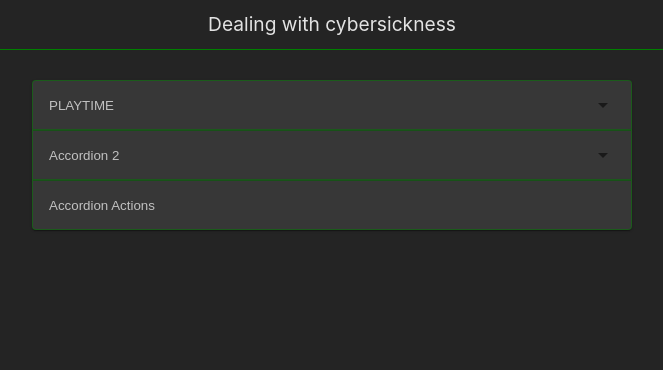
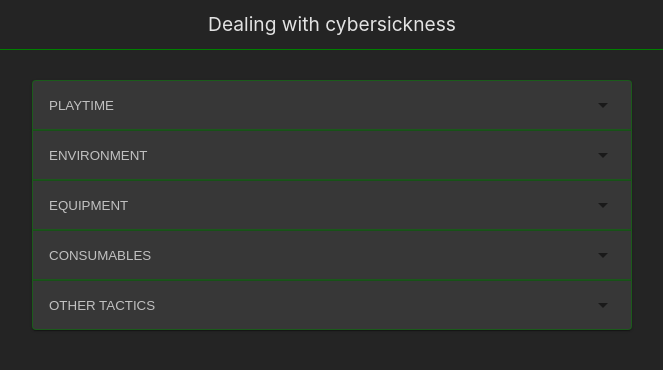
Before and after one commit to kokakarova/cybersickness-no, a React (Vite) app: page / in a window 1280 px wide. Shown: the top 370 px of the page, without its empty margins (308-971 px from the left). Built offline with nearby package versions, Linux system fonts and the light colour scheme.

Commit message:
reformat accordion components

```diff
--- a/src/accordion/single-accordion-element.tsx
+++ b/src/accordion/single-accordion-element.tsx
@@ -2,14 +2,14 @@ import Accordion from "@mui/material/Accordion";
 import AccordionSummary from "@mui/material/AccordionSummary";
 import AccordionDetails from "@mui/material/AccordionDetails";
 import ArrowDropDownIcon from "@mui/icons-material/ArrowDropDown";
+import { ContentType } from "../types";
 
 type Props = {
-    header: string,
-    subHeader: string,
-    content: string
+  header: string;
+  content: ContentType[];
 };
 
-const SingleAccordionElement = ({header, subHeader, content}: Props) => {
+const SingleAccordionElement = ({ header, content }: Props) => {
   return (
     <Accordion>
       <AccordionSummary
@@ -19,12 +19,12 @@ const SingleAccordionElement = ({header, subHeader, content}: Props) => {
       >
         {header}
       </AccordionSummary>
-      <AccordionDetails>
-        <h3>{subHeader}</h3>
-        <div>
-          {content}
-        </div>
-      </AccordionDetails>
+      {content.map((c) => (
+        <AccordionDetails>
+          <h3>{c.subHeader}</h3>
+          <div>{c.text}</div>
+        </AccordionDetails>
+      ))}
     </Accordion>
   );
 };
--- a/src/accordion/the-accordion.tsx
+++ b/src/accordion/the-accordion.tsx
@@ -1,46 +1,14 @@
-import Accordion from "@mui/material/Accordion";
-
-import AccordionSummary from "@mui/material/AccordionSummary";
-import AccordionDetails from "@mui/material/AccordionDetails";
-import ArrowDropDownIcon from "@mui/icons-material/ArrowDropDown";
 import SingleAccordionElement from "./single-accordion-element";
-
+import { accordionContent } from "../constants";
 
 const TheAccordion = () => {
   return (
     <div className="accordion-container">
-      <SingleAccordionElement header="PLAYTIME" subHeader="Limit Duration + Gradual Exposure + Frequent Breaks" content="Play in short intervals and take breaks when you feel unwell. Get
-            fresh air and follow the 20-20-20 rule: every 20 minutes, look at
-            something 20 feet away for 20 seconds."/>
-
-      <Accordion>
-        <AccordionSummary
-          expandIcon={<ArrowDropDownIcon />}
-          aria-controls="panel2-content"
-          id="panel2-header"
-        >
-          Accordion 2
-        </AccordionSummary>
-        <AccordionDetails>
-          Lorem ipsum dolor sit amet, consectetur adipiscing elit. Suspendisse
-          malesuada lacus ex, sit amet blandit leo lobortis eget.
-        </AccordionDetails>
-      </Accordion>
-      <Accordion>
-        <AccordionSummary
-          //   expandIcon={<ExpandMoreIcon />}
-          aria-controls="panel3-content"
-          id="panel3-header"
-        >
-          Accordion Actions
-        </AccordionSummary>
-        <AccordionDetails>
-          Lorem ipsum dolor sit amet, consectetur adipiscing elit. Suspendisse
-          malesuada lacus ex, sit amet blandit leo lobortis eget.
-        </AccordionDetails>
-      </Accordion>
+      {accordionContent.map((c) => (
+        <SingleAccordionElement header={c.header} content={c.content} />
+      ))}
     </div>
   );
-}
+};
 
 export default TheAccordion;
```
